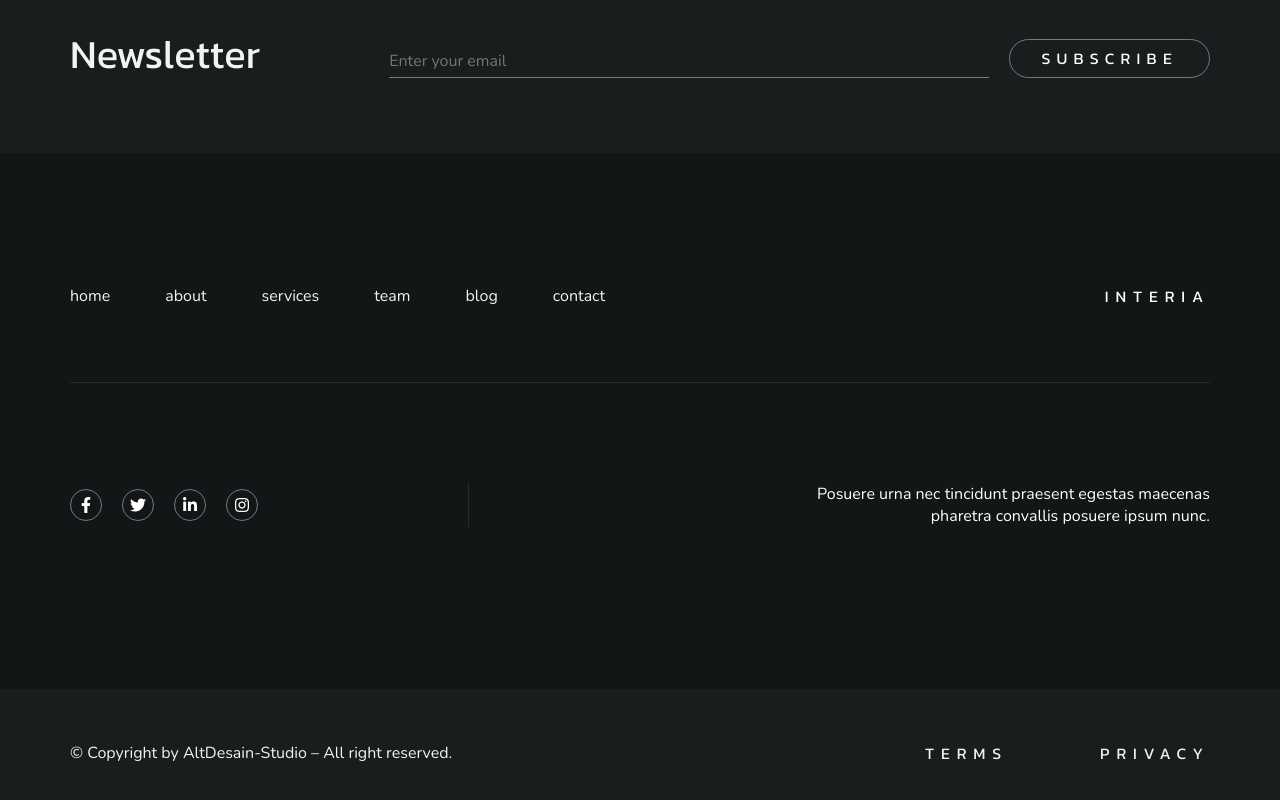
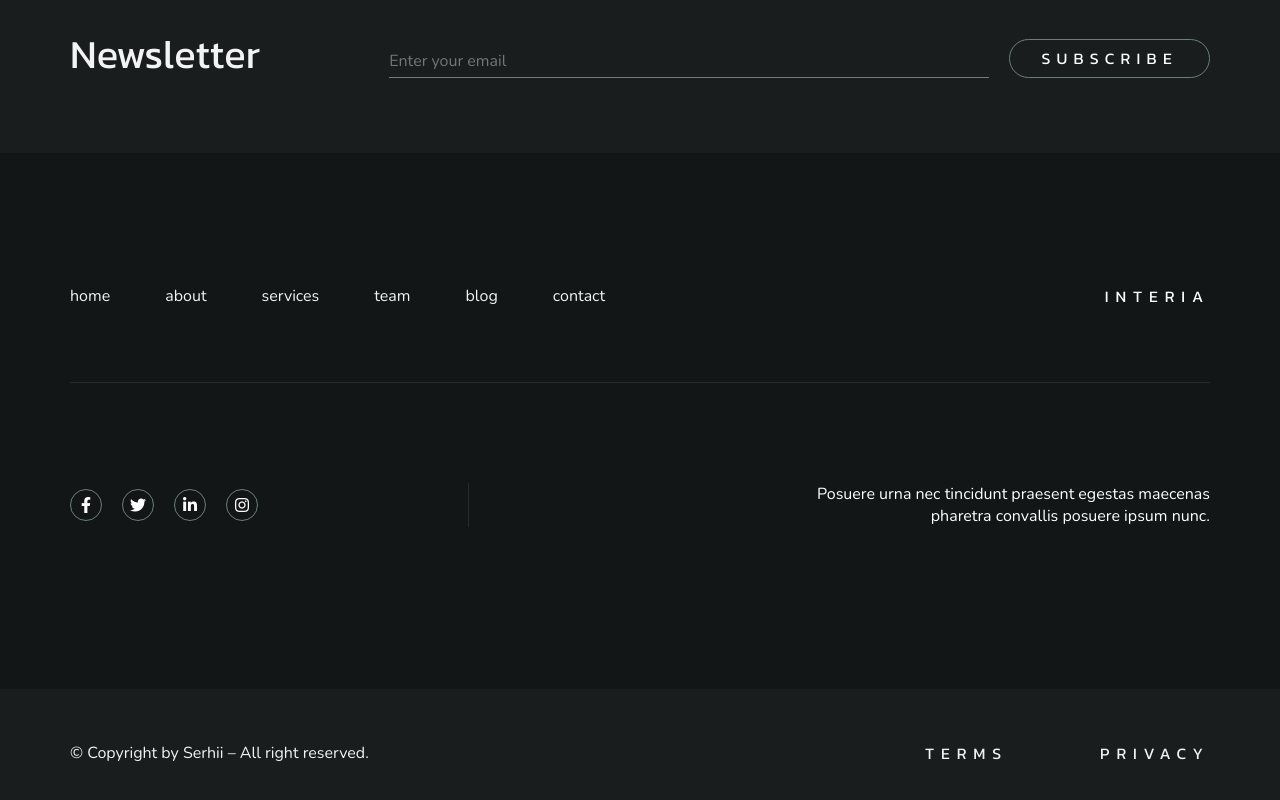
Before and after one commit to Tsvitok/interia, a plain HTML site: page index.html in a window 1280 px wide. Shown: the part 4785-5585 px from the top of the page. Drawn offline with nearby package versions, Linux system fonts and the light colour scheme; a web font is replaced by a local one.

Commit message:
Update index.html

```diff
--- a/index.html
+++ b/index.html
@@ -401,7 +401,7 @@
 			<div class="footer__bg-two">
 				<div class="footer-sc__container">
 					<div class="footer-sc__reserved reserved-footer">
-						<div class="reserved__copyright"><span>© Copyright by AltDesain-Studio – All right reserved.</span></div>
+						<div class="reserved__copyright"><span>© Copyright by Serhii – All right reserved.</span></div>
 						<div class="reserved__links">
 							<a href="#" class="reserved__link"><span>TERMS</span></a>
 							<a href="#" class="reserved__link"><span>PRIVACY</span></a>
```
